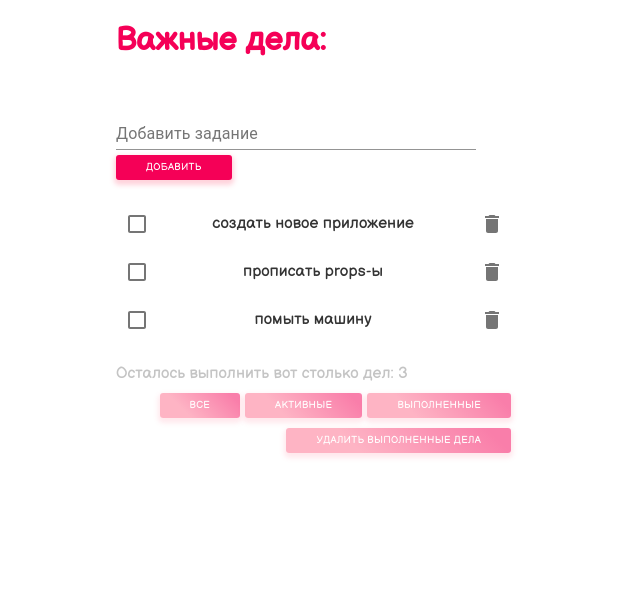
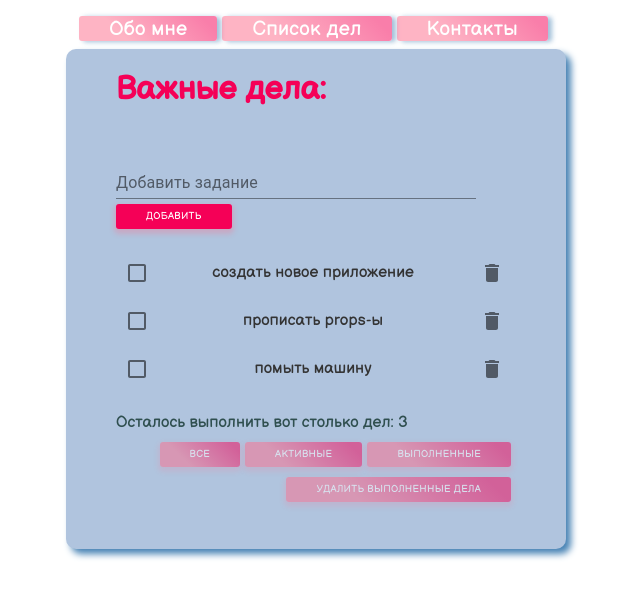
Before and after one commit to WebHeroSchool/todoReactApplication, a React (Create React App) app: page /todo in a window 1280 px wide. Shown: the top 598 px of the page, without its empty margins (324-964 px from the left). Built offline with nearby package versions, Linux system fonts and the light colour scheme.

Commit message:
React Router

```diff
--- a/package.json
+++ b/package.json
@@ -9,6 +9,7 @@
     "prop-types": "^15.7.2",
     "react": "^17.0.1",
     "react-dom": "^17.0.1",
+    "react-router-dom": "^5.2.0",
     "react-scripts": "4.0.0",
     "web-vitals": "^0.2.4"
   },
--- /dev/null
+++ b/src/components/About/About.css
@@ -0,0 +1 @@
+/*About.css*/
--- /dev/null
+++ b/src/components/About/About.js
@@ -0,0 +1,10 @@
+import React from 'react';
+import styles from '../About/About.css';
+
+const About = () => (
+	<div className={styles.wrap}>
+		Обо мне
+	</div>
+);
+
+export default About;
--- a/src/components/App/App.js
+++ b/src/components/App/App.js
@@ -1,106 +1,50 @@
-import React, { useState, useEffect } from 'react';
-import PropTypes from 'prop-types';
-import ItemList from '../ItemList/ItemList';
-import InputItem from '../InputItem/InputItem';
-import Footer from '../Footer/Footer';
+import React from 'react';
+import { BrowserRouter as Router, Route, Link } from 'react-router-dom';
+
+import Todo from '../Todo/Todo';
+import About from '../About/About';
+import Contacts from '../Contacts/Contacts';
+
+import Paper from '@material-ui/core/Paper';
+import MenuItem from '@material-ui/core/MenuItem';
+import MenuList from '@material-ui/core/MenuList';
+
 import styles from './App.module.css';
 
-const App = () => {
-	const initialState = {
-		items: [
-				{
-					value: 'cоздать новое приложение',
-					isDone: false,
-					id: 1
-				},
-				{
-					value: 'прописать props-ы',
-					isDone: false,
-					id: 2
-				},
-				{
-					value: 'помыть машину',
-					isDone: false,
-					id: 3
-				}
-		],
-		count: 3,
-		error: false
-	};
-
-	const [items, setItems] = useState (initialState.items);
-  	const [count, setCount] = useState (initialState.count);
-  	const [error, setError] = useState (initialState.error);
-
-  	useEffect(() => {
-  		console.log('error update');
-  		return () => {
-  			console.clear()
-  		}
-  	}, [error]);
-
-  	useEffect(() => {
-  		console.log('update');
-  	});
-
-  	useEffect(() => {
-  		console.log('mount');
-  	}, []);
-
-	const onClickDone = id => {
-		const newItemList = items.map(item => {
-			const newItem = { ...item };
-			if (item.id === id) {
-				newItem.isDone = !item.isDone;
-			}
-			return newItem;
-		});
-		setItems(newItemList);
-	};
-
-	const onClickDelete = id => {
-		const newDeleteItem = items.filter(item => item.id !== id);
-		setItems(newDeleteItem);
-		setCount((count) => count - 1);
-	};
-
-	const onClickAdd = value => {
-		if (value !== '') {
-			setItems ([
-					...items,
-					{
-						value,
-						isDone: false,
-						id: count + 1
-					}
-			]);
-			setCount((count) => count + 1);
-		} else {
-			setError (true);
-			}
-		};
-
-		return (
-			<div className={styles.wrap}>
-				<h1 className={styles.title}>Важные дела:</h1>
-				<InputItem onClickAdd={onClickAdd} error={error} />
-				<ItemList
-					items={items}
-					onClickDone={onClickDone}
-					onClickDelete={onClickDelete}
-				/>
-				<Footer count={count} />
-			</div>);
+const style = {
+	fontFamily: "'Balsamiq Sans', cursive",
+	margin: '0 5px 0 0',
+	fontSize: '20px',
+	opacity: '0.5',
+    background: 'linear-gradient(45deg, #FE6B8B 30%, #f50057 90%)',
+    borderRadius: 3,
+    border: 0,
+    color: 'white',
+    height: 25,
+    padding: '0 30px',
+    boxShadow: '4px 1px 5px #4682B4',
 };
 
+const App = () => (
+	<Router>
+		<div className={styles.wrap}>
 
-App.defaultProps = {
-	isDone: false
-};
+			<div>
+				<MenuList className={styles.menu}>
+			    	<Link to='/' className={styles.link}><MenuItem style={style}>Обо мне</MenuItem></Link>
+			        <Link to='/todo' className={styles.link}><MenuItem style={style}>Список дел</MenuItem></Link>
+			        <Link to='/contacts' className={styles.link}><MenuItem style={style}>Контакты</MenuItem></Link>
+			    </MenuList>
+			</div>
 
-App.propTypes = {
-	  isDone: PropTypes.bool,
-	  id: PropTypes.number
-};
+			<div className={styles.tab}>
+				<Route path='/' exact component={About} />
+				<Route path='/todo' component={Todo} />
+				<Route path='/contacts' component={Contacts} />
+			</div>
+
+		</div>
+	</Router>
+);
 
 export default App;
--- a/src/components/App/App.module.css
+++ b/src/components/App/App.module.css
@@ -1,8 +1,22 @@
 .wrap {
+	display: flex;
+	flex-direction: column;
+	align-items: center;
+	justify-content: center;
 	font-family: 'Balsamiq Sans', cursive;
 	margin: 0 auto;
 	width: 400px;
 }
-.title {
-	color: #f50057;
+.menu {
+	display: flex;
 }
+.link {
+	text-decoration: none;
+}
+.tab {
+	height: 500px;
+	width: 500px;
+	background-color: #B0C4DE;
+	border-radius: 10px;
+	box-shadow: 5px 5px 7px #4682B4;
+}
--- /dev/null
+++ b/src/components/Contacts/Contacts.css
@@ -0,0 +1 @@
+/*Contacts.css*/
--- /dev/null
+++ b/src/components/Contacts/Contacts.js
@@ -0,0 +1,10 @@
+import React from 'react';
+import styles from '../Contacts/Contacts.css';
+
+const Contacts = () => (
+	<div className={styles.wrap}>
+		Контакты
+	</div>
+);
+
+export default Contacts;
--- a/src/components/Footer/Footer.js
+++ b/src/components/Footer/Footer.js
@@ -32,7 +32,7 @@ class Footer extends React.Component {
 	// }
 
 	render () {
-		const { count } = this.props;
+		const { count, id, onClickDeleteAll } = this.props;
 		return (
 			<div>
 				<div className={styles.counter}>
@@ -45,9 +45,15 @@ class Footer extends React.Component {
 						<Button style={style}>Выполненные</Button>
 					</ButtonGroup>
 				</div>
-				<div className={styles.delete}>
-					<Button style={style} variant="outlined" color="secondary">
-			  			Удалить выполненные дела
+				<div className={styles.delete}
+					onClick={() => onClickDeleteAll(id)}
+				>
+					<Button
+						style={style}
+						variant="outlined"
+						color="secondary"
+					>
+			  				Удалить выполненные дела
 					</Button>
 				</div>
 			</div>);
--- a/src/components/Footer/Footer.module.css
+++ b/src/components/Footer/Footer.module.css
@@ -1,6 +1,6 @@
 .counter {
 	margin: 0 0 10px 0;
-	color: #c4c4c4;
+	color: #2F4F4F;
 }
 .filter {
 	margin: 0 0 10px 0;
--- a/src/components/InputItem/InputItem.js
+++ b/src/components/InputItem/InputItem.js
@@ -42,11 +42,10 @@ class InputItem extends React.Component {
 		this.setState({
 			inputValue: ''
 		});
-
-	}
+	};
 
 	render () {
-		const { onClickAdd } = this.props;
+		// const { onClickAdd } = this.props;
 		const fieldError = this.props.error;
 		let errorForm;
 		if (fieldError) {
--- /dev/null
+++ b/src/components/Todo/Todo.js
@@ -0,0 +1,117 @@
+import React, { useState, useEffect } from 'react';
+import PropTypes from 'prop-types';
+
+import ItemList from '../ItemList/ItemList';
+import InputItem from '../InputItem/InputItem';
+import Footer from '../Footer/Footer';
+import styles from './Todo.module.css';
+
+const Todo = () => {
+	const initialState = {
+		items: [
+				{
+					value: 'cоздать новое приложение',
+					isDone: false,
+					id: 1
+				},
+				{
+					value: 'прописать props-ы',
+					isDone: false,
+					id: 2
+				},
+				{
+					value: 'помыть машину',
+					isDone: false,
+					id: 3
+				}
+		],
+		count: 3,
+		error: false
+	};
+
+	const [items, setItems] = useState (initialState.items);
+  	const [count, setCount] = useState (initialState.count);
+  	const [error, setError] = useState (initialState.error);
+
+
+  	useEffect(() => {
+  		console.log('error update');
+  		return () => {
+  			console.clear()
+  		}
+  	}, [error]);
+
+  	useEffect(() => {
+  		console.log('update');
+  	});
+
+  	useEffect(() => {
+  		console.log('mount');
+  	}, []);
+
+	const onClickDone = id => {
+		const newItemList = items.map(item => {
+			const newItem = { ...item };
+			if (item.id === id) {
+				newItem.isDone = !item.isDone;
+			}
+			return newItem;
+		});
+		setItems(newItemList);
+	};
+
+	const onClickDeleteAll = id => {
+		const newDeleteAll = items.filter(item => item.isDone !== true);
+		setItems(newDeleteAll);
+		setCount((count) => count - 1 );
+	}
+
+	const onClickDelete = id => {
+		const newDeleteItem = items.filter(item => item.id !== id);
+		setItems(newDeleteItem);
+		setCount((count) => count - 1);
+	};
+
+	const onClickAdd = value => {
+		if (value !== '') {
+			setItems ([
+					...items,
+					{
+						value,
+						isDone: false,
+						id: count + 1
+					}
+			]);
+			setCount((count) => count + 1);
+		} else {
+			setError (true);
+			}
+		};
+
+		return (
+			<div className={styles.wrap}>
+				<h1 className={styles.title}>Важные дела:</h1>
+				<InputItem onClickAdd={onClickAdd} error={error} />
+				<ItemList
+					items={items}
+					onClickDone={onClickDone}
+					onClickDelete={onClickDelete}
+				/>
+				<Footer
+					count={count}
+					onClickDeleteAll={onClickDeleteAll}
+				/>
+			</div>);
+};
+
+
+Todo.defaultProps = {
+	isDone: false
+};
+
+Todo.propTypes = {
+	  isDone: PropTypes.bool,
+	  id: PropTypes.number
+};
+
+export default Todo;
--- /dev/null
+++ b/src/components/Todo/Todo.module.css
@@ -0,0 +1,8 @@
+.wrap {
+	font-family: 'Balsamiq Sans', cursive;
+	margin: 0 auto;
+	width: 400px;
+}
+.title {
+	color: #f50057;
+}
```
Also changed, not shown: 1 other file (tests, documents, lock files or other folders).
